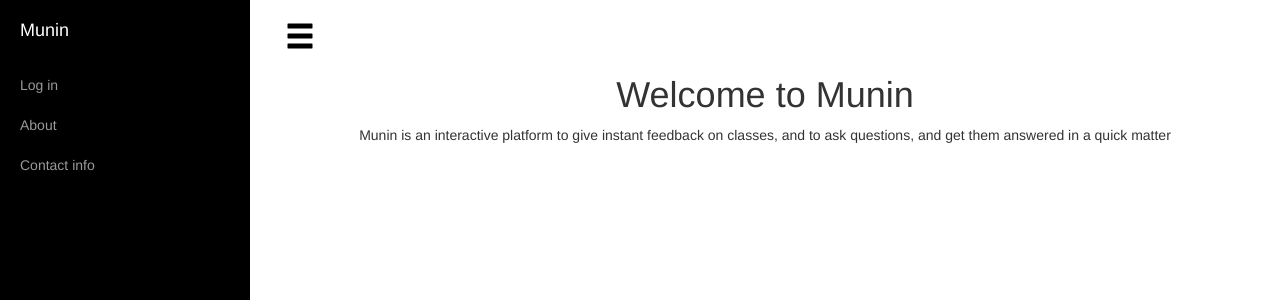
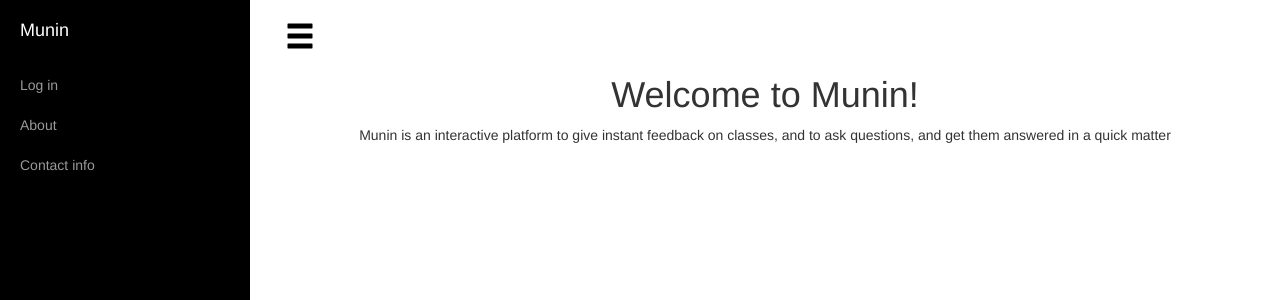
Before and after one commit to Strand94/Munin, a Django app: page / in a window 1280 px wide. Shown: the top 300 px of the page. Run offline with Django 3.2, Linux system fonts and the light colour scheme; some libraries are stand-ins or nearby versions.

Commit message:
Welcome to Munin!

```diff
--- a/templates/frontpage.html
+++ b/templates/frontpage.html
@@ -12,7 +12,7 @@
         <!-- Text -->
         <div class="row">
             <div class="col-lg-12">
-                <h1 class="frontpage-header">Welcome to Munin</h1>
+                <h1 class="frontpage-header">Welcome to Munin!</h1>
                 <p class="frontpage-header">Munin is an interactive platform to give instant feedback on classes, and to ask questions, and get them answered in a quick matter </p>
             </div>
         </div>
```
